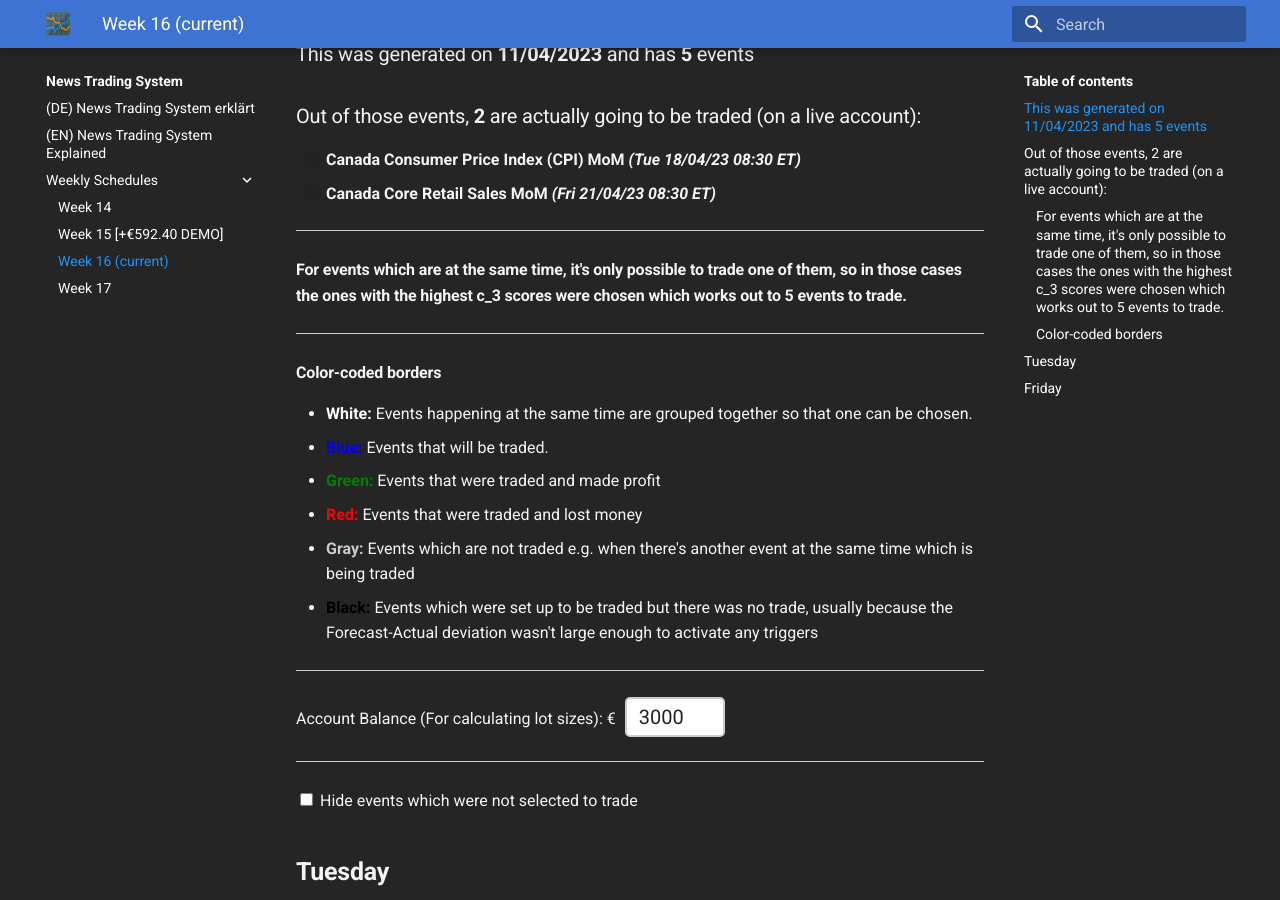
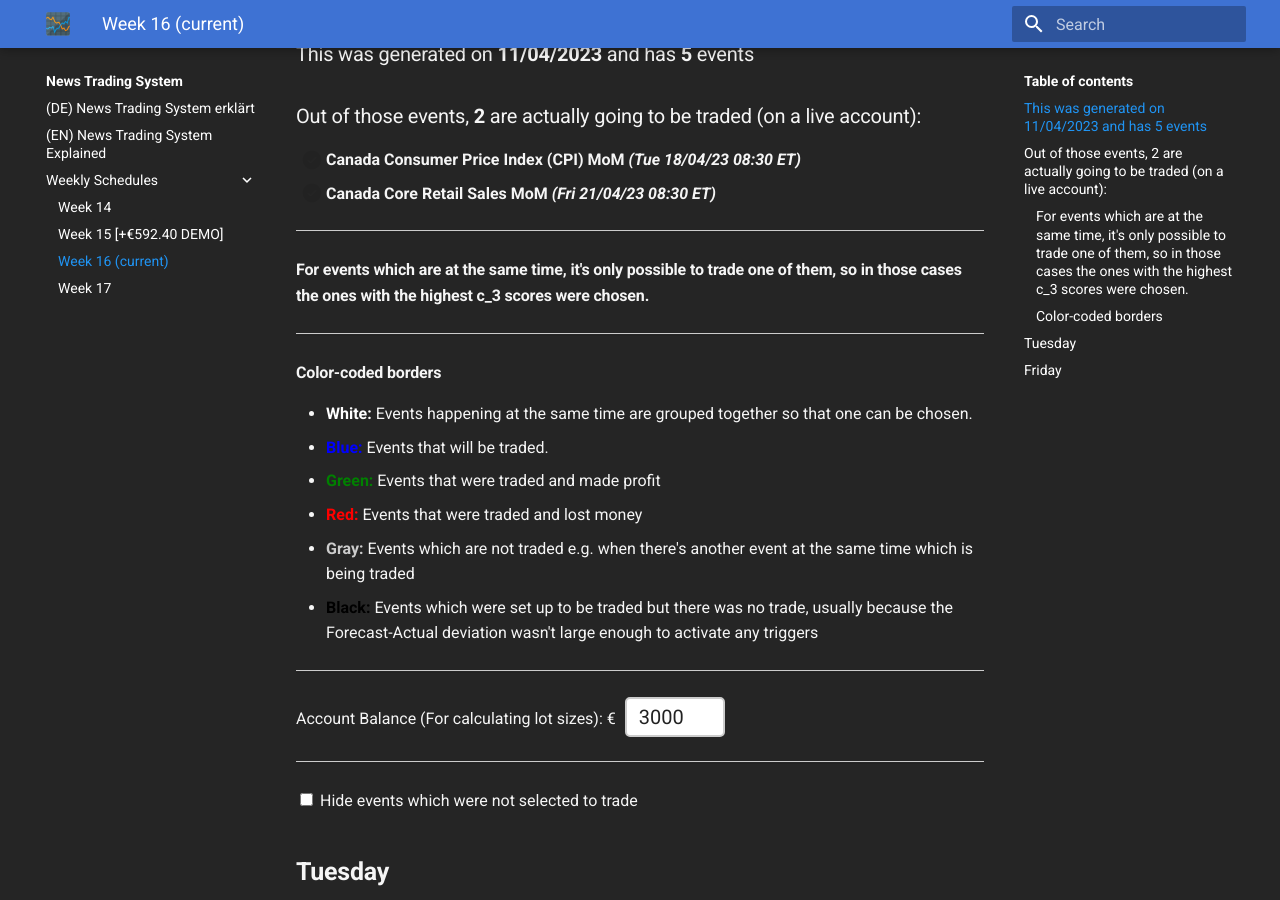
Before and after one commit to spliffli/news-trading-analyzer, an MkDocs documentation site: the page built from docs/weekly-schedules/week-16-schedule.md, in a window 1280 px wide and 900 px high, scrolled down 300 px. Built offline with MkDocs 1.6.1 and Material for MkDocs 9.7.7, drawn with Linux system fonts in a browser that asks for light colours; comment, search, counter and statistics services are not loaded.

Commit message:
updated docs

```diff
--- a/docs/weekly-schedules/week-16-schedule.md
+++ b/docs/weekly-schedules/week-16-schedule.md
@@ -12,7 +12,7 @@
 
 --------
 
-#### For events which are at the same time, it's only possible to trade one of them, so in those cases the ones with the highest c_3 scores were chosen which works out to 5 events to trade.
+#### For events which are at the same time, it's only possible to trade one of them, so in those cases the ones with the highest c_3 scores were chosen.
 
 --------
 
```
